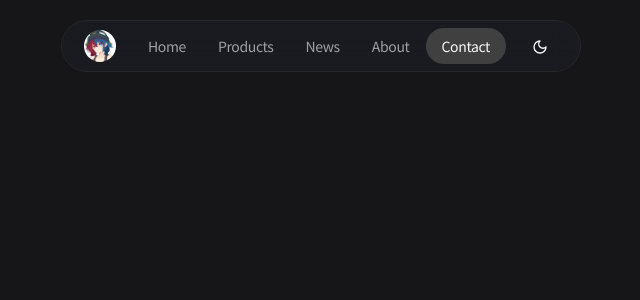
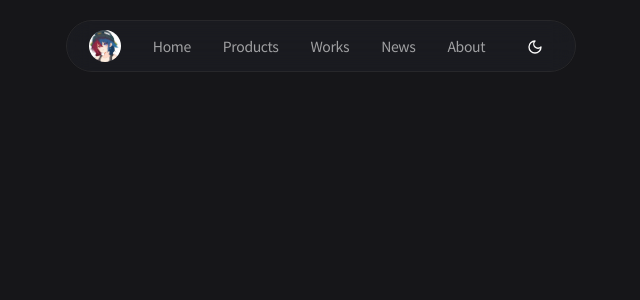
Before and after one commit to Crysta1221/crysta-v3, a Next.js app: page /contact in a window 1280 px wide. Shown: the top 300 px of the page, without its empty margins (319-959 px from the left). Built offline with nearby package versions, Linux system fonts and the light colour scheme.

Commit message:
:art: Viewport毎にコンポーネントとして追加

```diff
--- a/src/components/navbar/index.tsx
+++ b/src/components/navbar/index.tsx
@@ -1,103 +1,25 @@
 "use client";
 import { usePathname } from "next/navigation";
-import Link from "next/link";
-import { ModeToggle } from "./theme-switch";
-import { motion, AnimatePresence } from "framer-motion";
 import { useEffect, useState } from "react";
-import Image from "next/image";
-import { Button } from "@/components/ui/button";
-import { Menu, X } from "lucide-react";
-// @ts-ignore
-import crystaImage from "@/assets/images/crysta.jpeg";
+import { PCViewport } from "./pcviewport";
+import { MobileViewport } from "./mobileviewport";
 
-const links = [
+export const links = [
   { name: "Home", href: "/" },
   { name: "Products", href: "/products" },
+  { name: "Works", href: "/works" },
   { name: "News", href: "/news" },
   { name: "About", href: "/about" },
-  { name: "Contact", href: "/contact" },
 ];
 
 export const Navbar = () => {
-  const pathname = usePathname();
-  const [selectedLink, setSelectedLink] = useState(pathname);
-  const [isMenuOpen, setIsMenuOpen] = useState(false);
-
-  useEffect(() => {
-    setSelectedLink(pathname);
-  }, [pathname]);
-
   return (
     <header className='mx-auto max-w-5xl py-5'>
       <div className='mx-auto flex w-full items-center justify-center'>
-        {/* md以上の画面サイズで表示するナビゲーションバー */}
-        <div className='relative w-fit items-center rounded-full dark:border p-1.5 hidden md:inline-flex bg-gray-600 bg-clip-padding backdrop-filter backdrop-blur-md bg-opacity-10'>
-          <div className='flex items-center mx-4 gap-2'>
-            <Image
-              src={crystaImage}
-              alt='Crysta'
-              width={1100}
-              height={1150}
-              className='size-8 rounded-full'
-            />
-          </div>
-
-          {links.map((link) => (
-            <button
-              key={link.href}
-              className={`relative px-4 py-2 ${
-                pathname === link.href ? "z-0" : "z-[1]"
-              }`}>
-              {pathname === link.href && (
-                <motion.div
-                  layoutId='underline'
-                  className='absolute inset-0 rounded-full bg-white dark:bg-neutral-700'
-                  initial={{ opacity: 0 }}
-                  animate={{ opacity: 1 }}
-                  exit={{ opacity: 0 }}
-                  transition={{ type: "spring", stiffness: 300, damping: 40 }}
-                  style={{
-                    transform: "none",
-                    transformOrigin: "50% 50% 0px",
-                  }}></motion.div>
-              )}
-              <Link
-                href={link.href}
-                className={`relative block text-sm font-medium transition-colors duration-200 tracking-tight ${
-                  pathname === link.href
-                    ? "hover:text-primary text-primary"
-                    : "hover:text-primary text-primary/60"
-                }`}>
-                {link.name}
-              </Link>
-            </button>
-          ))}
-          <div className='flex items-center mx-4 mt-[1.5px]'>
-            <ModeToggle />
-          </div>
-        </div>
-
-        {/* md以下の画面サイズで表示するナビゲーションバー */}
-        <div className='relative flex w-full items-center rounded-full border p-1.5 md:hidden mx-3'>
-          <div className='flex items-center mx-4 gap-2'>
-            <Image
-              src={crystaImage}
-              alt='Crysta'
-              width={40}
-              height={40}
-              className='rounded-full'
-            />
-          </div>
-          <div className='flex grow' />
-          <div className='flex items-center mx-4 mt-[1.5px] gap-3'>
-            <ModeToggle />
-            <Button
-              variant='ghost'
-              className='rounded-full size-9 border-none text-white dark:text-black bg-neutral-800 dark:bg-white/80 hover:bg-neutral-800 hover:dark:bg-white/80 hover:text-white'
-              onClick={() => setIsMenuOpen(!isMenuOpen)}>
-            </Button>
-          </div>
-        </div>
+        {/* PC Viewport Component */}
+        <PCViewport />
+        {/* Mobile Viewport Component */}
+        <MobileViewport />
       </div>
     </header>
   );
--- /dev/null
+++ b/src/components/navbar/mobileviewport.tsx
@@ -0,0 +1,41 @@
+"use client";
+import { usePathname } from "next/navigation";
+import Image from "next/image";
+import Link from "next/link";
+import { useState, useEffect } from "react";
+import crystaImage from "@/assets/images/crysta.jpeg";
+import { ModeToggle } from "./theme-switch";
+import { motion } from "framer-motion";
+import { links } from "./index";
+import { Button } from "@/components/ui/button";
+
+export const MobileViewport = () => {
+  const pathname = usePathname();
+  const [selectedLink, setSelectedLink] = useState(pathname);
+  const [isMenuOpen, setIsMenuOpen] = useState(false);
+
+  useEffect(() => {
+    setSelectedLink(pathname);
+  }, [pathname]);
+  return (
+    <div className='relative flex w-full items-center rounded-full border p-1.5 md:hidden mx-3'>
+      <div className='flex items-center mx-4 gap-2'>
+        <Image
+          src={crystaImage}
+          alt='Crysta'
+          width={40}
+          height={40}
+          className='rounded-full'
+        />
+      </div>
+      <div className='flex grow' />
+      <div className='flex items-center mx-4 mt-[1.5px] gap-3'>
+        <ModeToggle />
+        <Button
+          variant='ghost'
+          className='rounded-full size-9 border-none text-white dark:text-black bg-neutral-800 dark:bg-white/80 hover:bg-neutral-800 hover:dark:bg-white/80 hover:text-white'
+          onClick={() => setIsMenuOpen(!isMenuOpen)}></Button>
+      </div>
+    </div>
+  );
+};
--- /dev/null
+++ b/src/components/navbar/pcviewport.tsx
@@ -0,0 +1,65 @@
+"use client";
+import { usePathname } from "next/navigation";
+import Image from "next/image";
+import Link from "next/link";
+import { useState, useEffect } from "react";
+import crystaImage from "@/assets/images/crysta.jpeg";
+import { ModeToggle } from "./theme-switch";
+import { motion } from "framer-motion";
+import { links } from "./index";
+
+export const PCViewport = () => {
+  const pathname = usePathname();
+  const [selectedLink, setSelectedLink] = useState(pathname);
+
+  useEffect(() => {
+    setSelectedLink(pathname);
+  }, [pathname]);
+  return (
+    <div className='relative w-fit items-center rounded-full dark:border p-1.5 hidden md:inline-flex bg-gray-600 bg-clip-padding backdrop-filter backdrop-blur-md bg-opacity-10'>
+      <div className='flex items-center mx-4 gap-2'>
+        <Image
+          src={crystaImage}
+          alt='Crysta'
+          width={1100}
+          height={1150}
+          className='size-8 rounded-full'
+        />
+      </div>
+
+      {links.map((link) => (
+        <button
+          key={link.href}
+          className={`relative px-4 py-2 ${
+            pathname === link.href ? "z-0" : "z-[1]"
+          }`}>
+          {pathname === link.href && (
+            <motion.div
+              layoutId='underline'
+              className='absolute inset-0 rounded-full bg-white dark:bg-neutral-700'
+              initial={{ opacity: 0 }}
+              animate={{ opacity: 1 }}
+              exit={{ opacity: 0 }}
+              transition={{ type: "spring", stiffness: 300, damping: 40 }}
+              style={{
+                transform: "none",
+                transformOrigin: "50% 50% 0px",
+              }}></motion.div>
+          )}
+          <Link
+            href={link.href}
+            className={`relative block text-sm font-medium transition-colors duration-200 tracking-tight ${
+              pathname === link.href
+                ? "hover:text-primary text-primary"
+                : "hover:text-primary text-primary/60"
+            }`}>
+            {link.name}
+          </Link>
+        </button>
+      ))}
+      <div className='flex items-center mx-4 mt-[1.5px]'>
+        <ModeToggle />
+      </div>
+    </div>
+  );
+};
```
